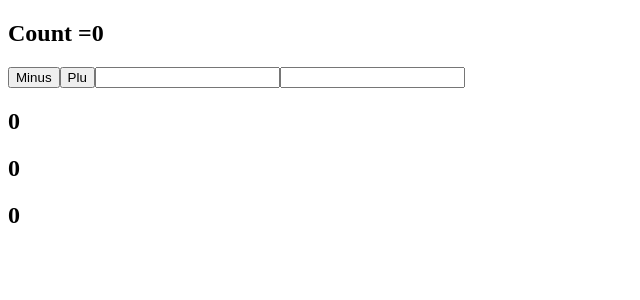
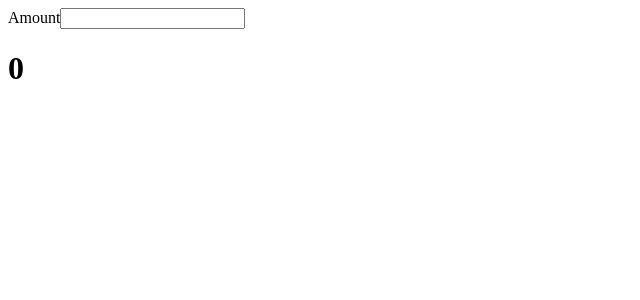
Before and after one commit to codersachin123/myreact, a React (Create React App) app: page / in a window 1280 px wide. Shown: the top 300 px of the page, without its empty margins (0-640 px from the left). Built offline with nearby package versions, Linux system fonts and the light colour scheme.

Commit message:
event handelling
Showing 2 changed files with 23 additions and 5 deletions

```diff
--- a/src/App.js
+++ b/src/App.js
@@ -1,13 +1,12 @@
 import './components/Jarvis.css';
-import Code from './components/Code';
+import VsjForms from './components/VsjForms';
 import CodeWraper from './components/CodeWrapper';
 import SkCounter from './components/SkCounter';
 
-function App()
-{
+function App() {
   return (
     <div className="App">
-      <SkCounter/>
+      <VsjForms></VsjForms>
 
 
 
--- a/src/components/SkCounter.js
+++ b/src/components/SkCounter.js
@@ -1,25 +1,25 @@
 import React, { useState } from "react";
 // import '/SkCounter.css'
-const SkCounter = (props) =>
- {
+const SkCounter = (props) => {
     const [count, setcount] = useState(0);
-    const [ num1, setadd1] = useState(0);
+    const [num1, setadd1] = useState(0);
     const [num2, setadd2] = useState(0);
     return <p>
         <h2>Count ={count}</h2>
         <button onClick={() => setcount(count - 1)}>
 
 
+
             Minus
         </button>
         <button onClick={() => setcount(count + 1)}>
-            Plu
-</button>
-<input type="Number" onChange={event=> setadd1(event.target.value)}/>
-<input type="Number" onChange={event=> setadd2( event.target.value)}/>
-    <h2>{num1}</h2>
-    <h2>{num2}</h2>
-    <h2>{Number(num1)+Number(num2)}</h2>
+            Plus
+        </button>
+        <input type="Number" onChange={event => setadd1(event.target.value)} />
+        <input type="Number" onChange={event => setadd2(event.target.value)} />
+        <h2>{num1}</h2>
+        <h2>{num2}</h2>
+        <h2>{Number(num1) + Number(num2)}</h2>
 
     </p>
 
--- /dev/null
+++ b/src/components/VsjForms.js
@@ -0,0 +1,18 @@
+import React, { useState } from "react";
+const VsjForms = () => {
+    const [enteredamount, SetEnteredAmount] = useState(0);
+    const amountChangeHandler = (event) => {
+
+    console.log('Amunt Changed');
+    console.log(event.target.value);
+    SetEnteredAmount(event.target.value)
+  };
+
+
+    return <form>
+        <label>Amount</label>
+        <input type="text" onChange={amountChangeHandler} />
+        <h1>{enteredamount}</h1>
+    </form>
+}
+export default VsjForms;
```
